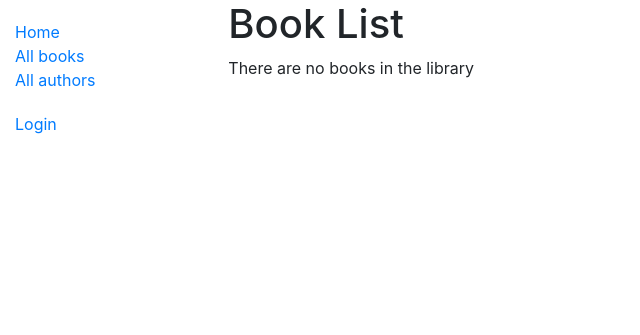
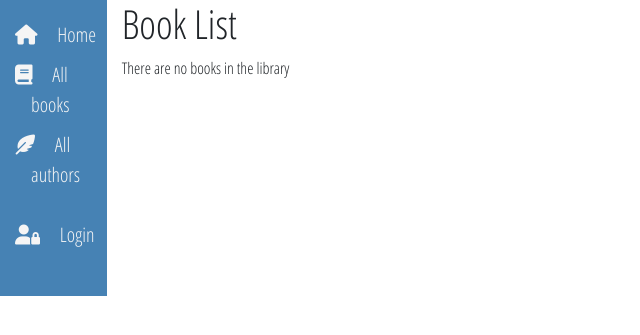
Before and after one commit to Yifei-G/local-library, a Django app: page /catalog/books/ in a window 1280 px wide. Shown: the top 335 px of the page, without its empty margins (0-640 px from the left). Run offline with Django 3.2, Linux system fonts and the light colour scheme; data that the repository does not hold is empty; some libraries are stand-ins or nearby versions.

Commit message:
styling sidebar menu
Add CSS animation and Google Fonts to improve project's style.

```diff
--- a/catalog/static/css/styles.css
+++ b/catalog/static/css/styles.css
@@ -1,7 +1,52 @@
+body{
+	font-family: 'Open Sans Condensed', sans-serif;
+}
+.row{
+	height: 100%;
+}
+.col-sm-1{
+	background-color: #4682b4;
+}
+
+
 .sidebar-nav{
 	margin-top: 20px;
 	padding:0;
 	list-style: none;
+	/*border: 1px solid black;*/
+	display: grid;
+	justify-items: stretch;
+}
+
+.sidebar-item{
+	display: block;
+	font-size: 20px;
+	margin-bottom: 10px;
+	transition: border-bottom 1.5s ease-out
+
+}
+
+.sidebar-item:hover{
+	border-bottom: 1px solid red;
+}
+
+
+
+.sidebar-item a{
+	position: relative;
+	left: 16px;
+	transition: color 1s ease-out
+}
+
+
+.sidebar-item a:hover{
+	color:red;
+	text-decoration: none;
+}
+
+
+.sidebar-nav li span,a{
+	color:#f5f5f5;
 }
 
 .book-detail{
--- a/catalog/templates/base_generic.html
+++ b/catalog/templates/base_generic.html
@@ -4,7 +4,9 @@
   {% block title %}<title>Local Library</title>{% endblock %}
   <meta charset="utf-8">
   <meta name="viewport" content="width=device-width, initial-scale=1">
+  <link href="https://fonts.googleapis.com/css2?family=Open+Sans+Condensed:wght@300&display=swap" rel="stylesheet">
   <link rel="stylesheet" href="https://stackpath.bootstrapcdn.com/bootstrap/4.1.3/css/bootstrap.min.css" integrity="sha384-MCw98/SFnGE8fJT3GXwEOngsV7Zt27NXFoaoApmYm81iuXoPkFOJwJ8ERdknLPMO" crossorigin="anonymous">
+  <script src="https://kit.fontawesome.com/92f4d2481d.js" crossorigin="anonymous"></script>
   <!-- Add additional CSS in static file -->
   {% load static %}
   <link rel="stylesheet" href="{% static 'css/styles.css' %}">
@@ -12,12 +14,31 @@
 <body>
   <div class="container-fluid">
     <div class="row">
-      <div class="col-sm-2">
+      <div class="col-sm-1">
       {% block sidebar %}
         <ul class="sidebar-nav">
-          <li><a href="{% url 'index' %}">Home</a></li>
-          <li><a href="{% url 'books' %}">All books</a></li>
-          <li><a href="{% url 'authors'%}">All authors</a></li>
+          <li>
+            <span class="sidebar-item">
+              <i class="fas fa-home"></i>
+              <a href="{% url 'index' %}">Home</a>
+            </span>
+
+          </li>
+          <li>
+            <span class="sidebar-item">
+                <i class="fas fa-book"></i>
+                <a href="{% url 'books' %}">All books</a>
+            </span>
+
+          </li>
+
+          <li>
+            <span class="sidebar-item">
+                <i class="fas fa-feather-alt"></i>
+                <a href="{% url 'authors'%}">All authors</a>
+              </span>
+
+          </li>
         </ul>
         <ul class="sidebar-nav">
         {% if user.is_authenticated %}
@@ -25,7 +46,12 @@
           <li><a href="{% url 'my-borrowed' %}">My Borrowed</a></li>
           <li><a href="{% url 'logout'%}?next={% url 'login'%}">Logout</a></li>
         {% else %}
-          <li><a href="{% url 'login'%}?next={{request.path}}">Login</a></li>
+          <li>
+            <span class="sidebar-item">
+              <i class="fas fa-user-lock"></i>
+              <a href="{% url 'login'%}?next={{request.path}}">Login</a>
+            </span>
+          </li>
         {% endif %}
 
         </ul>
```
